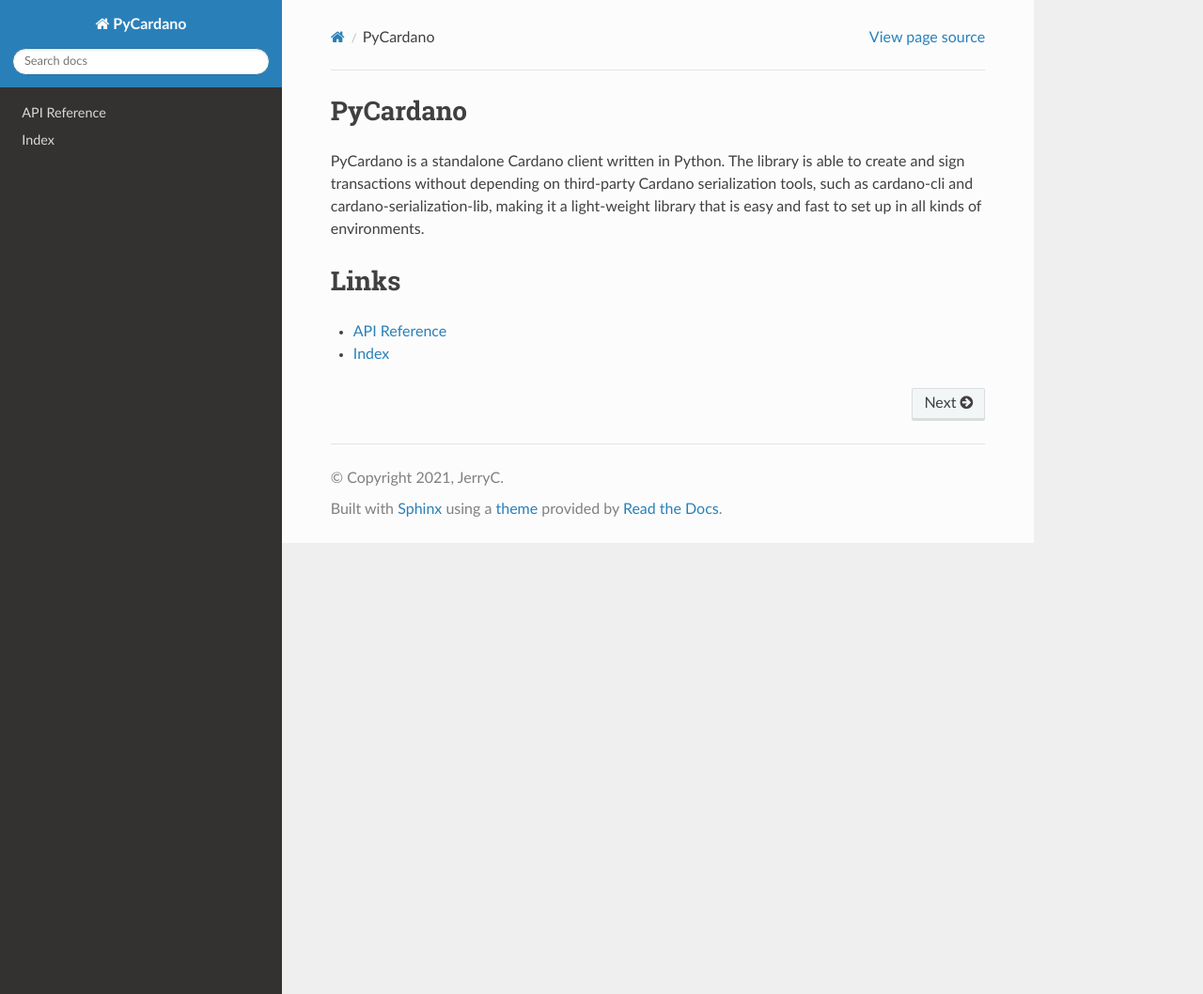
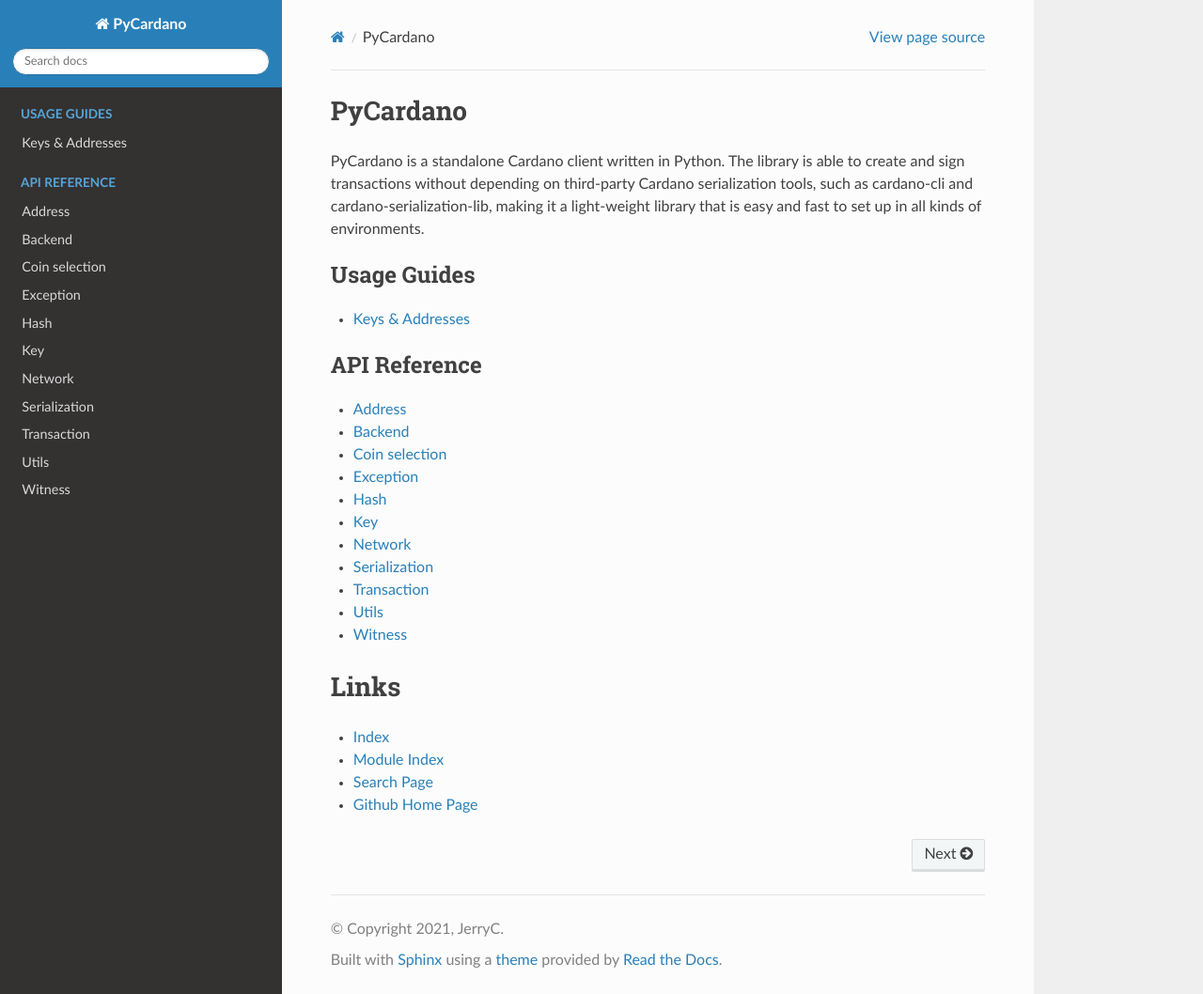
Before and after one commit to Python-Cardano/pycardano, a Sphinx documentation site: the page built from docs/source/index.rst, in a window 1280 px wide and 1058 px high. Shown: the whole window at 94% size. Built offline with Sphinx 7.4.7 and the Read the Docs theme 2.0.0, drawn with Linux system fonts in a browser that asks for light colours.

Commit message:
Add usage guide to docs

```diff
--- a/docs/source/pycardano.coinselection.rst
+++ b/docs/source/api/pycardano.coinselection.rst
@@ -1,4 +1,4 @@
-Coinselection
+Coin selection
 ==============================
 
 .. automodule:: pycardano.coinselection
--- a/docs/source/genindex.rst
+++ /dev/null
@@ -1,2 +0,0 @@
-Index
-=====
--- a/docs/source/index.rst
+++ b/docs/source/index.rst
@@ -10,12 +10,34 @@
 without depending on third-party Cardano serialization tools, such as cardano-cli and cardano-serialization-lib,
 making it a light-weight library that is easy and fast to set up in all kinds of environments.
 
+.. toctree::
+    :maxdepth: 1
+    :caption: Usage Guides
+
+    guides/address
+
+
+.. toctree::
+   :maxdepth: 1
+   :caption: API Reference
+
+   api/pycardano.address
+   api/pycardano.backend.base
+   api/pycardano.coinselection
+   api/pycardano.exception
+   api/pycardano.hash
+   api/pycardano.key
+   api/pycardano.network
+   api/pycardano.serialization
+   api/pycardano.transaction
+   api/pycardano.utils
+   api/pycardano.witness
 
 
 Links
 ==================
-.. toctree::
-   :maxdepth: 1
 
-   pycardano
-   genindex
+* :ref:`genindex`
+* :ref:`modindex`
+* :ref:`search`
+* `Github Home Page <https://github.com/cffls/pycardano>`_
```
Also changed, not shown: docs/source/guides/address.rst (added, +98 -0 lines), docs/source/pycardano.rst (deleted, +0 -24 lines), docs/source/api/pycardano.address.rst (renamed from docs/source/pycardano.address.rst), docs/source/api/pycardano.backend.base.rst (renamed from docs/source/pycardano.backend.base.rst), docs/source/api/pycardano.exception.rst (renamed from docs/source/pycardano.exception.rst), docs/source/api/pycardano.hash.rst (renamed from docs/source/pycardano.hash.rst), docs/source/api/pycardano.key.rst (renamed from docs/source/pycardano.key.rst), docs/source/api/pycardano.network.rst (renamed from docs/source/pycardano.network.rst), docs/source/api/pycardano.serialization.rst (renamed from docs/source/pycardano.serialization.rst), docs/source/api/pycardano.transaction.rst (renamed from docs/source/pycardano.transaction.rst), docs/source/api/pycardano.utils.rst (renamed from docs/source/pycardano.utils.rst), docs/source/api/pycardano.witness.rst (renamed from docs/source/pycardano.witness.rst).
